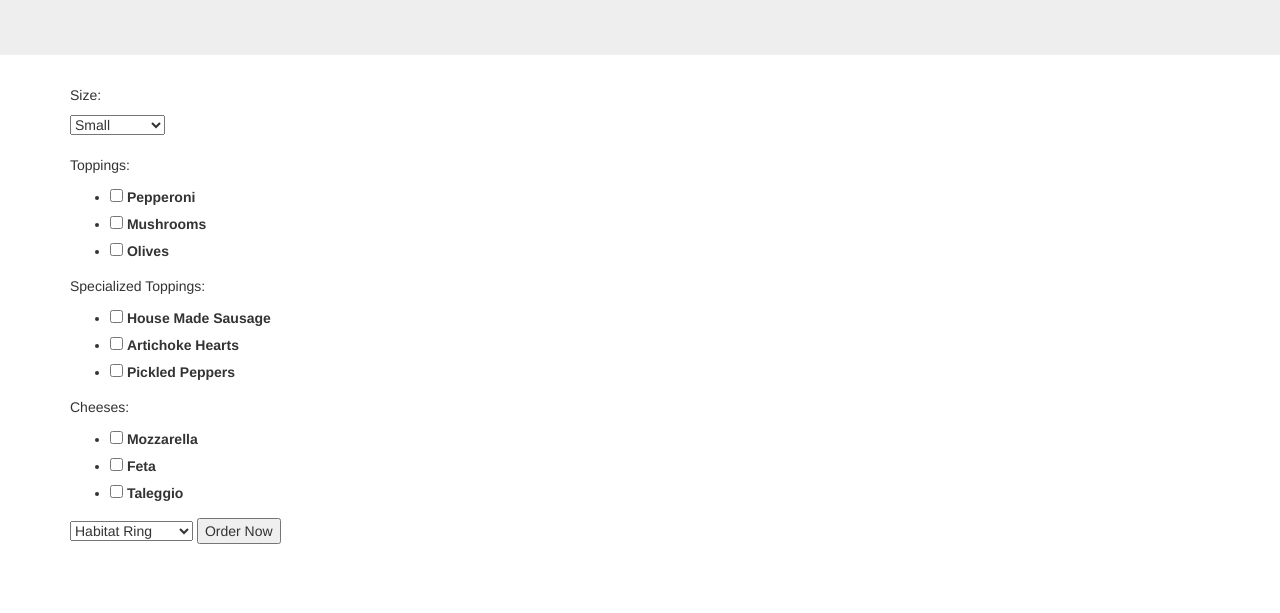
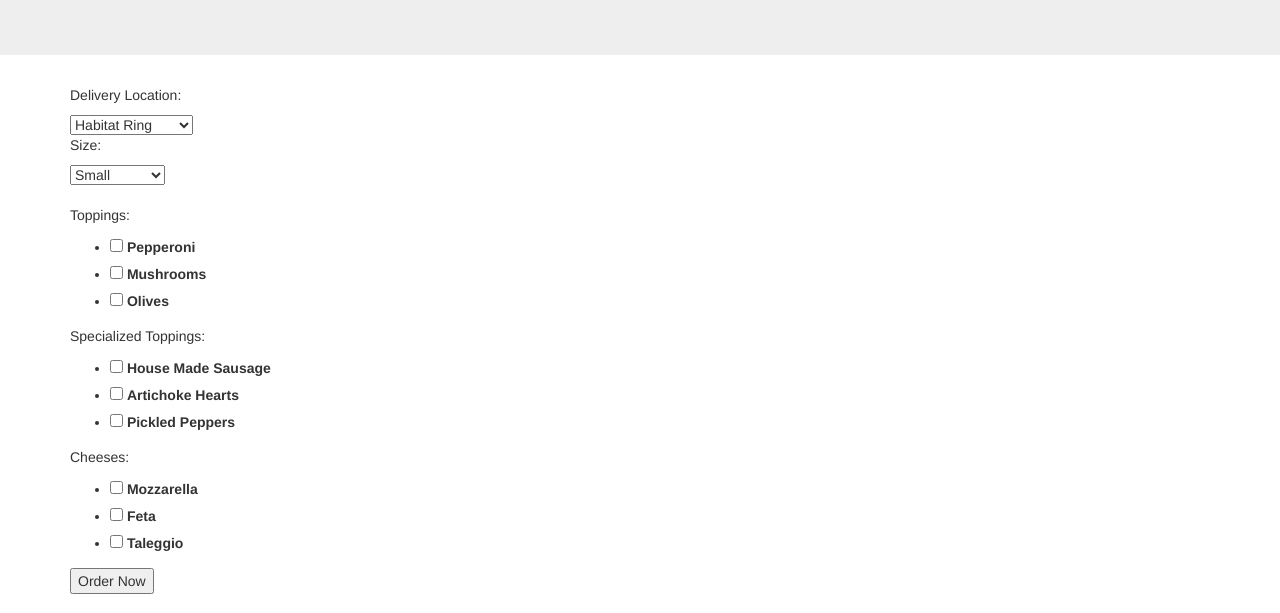
Before and after one commit to reidashwill/week-4-project, a plain HTML site: page index.html in a window 1280 px wide. Shown: the part 187-800 px from the top of the page. Drawn offline with Linux system fonts and the light colour scheme.

Commit message:
move delivery location to the top of the form

```diff
--- a/index.html
+++ b/index.html
@@ -18,6 +18,14 @@
     <div>
       <div>
         <form id="pizza-builder">
+          <p>Delivery Location:</p>
+          <select id="delivery-location">
+            <option value=" Habitat Ring">Habitat Ring</option>
+            <option value=" Engineering">Engineering</option>
+            <option value=" Ops">Ops</option>
+            <option value=" The Promenade">The Promenade</option>
+          </select>
+          <br>
 
           <p>Size:</p>
           <select id = size>
@@ -63,13 +71,6 @@
             <label for="topping3"> Taleggio</label></li>
           </ul>
 
-          <select id="delivery-location">
-            <option value=" Habitat Ring">Habitat Ring</option>
-            <option value=" Engineering">Engineering</option>
-            <option value=" Ops">Ops</option>
-            <option value=" The Promenade">The Promenade</option>
-          </select>
-
           <button type="submit">Order Now</button>
 
         </form>
```
